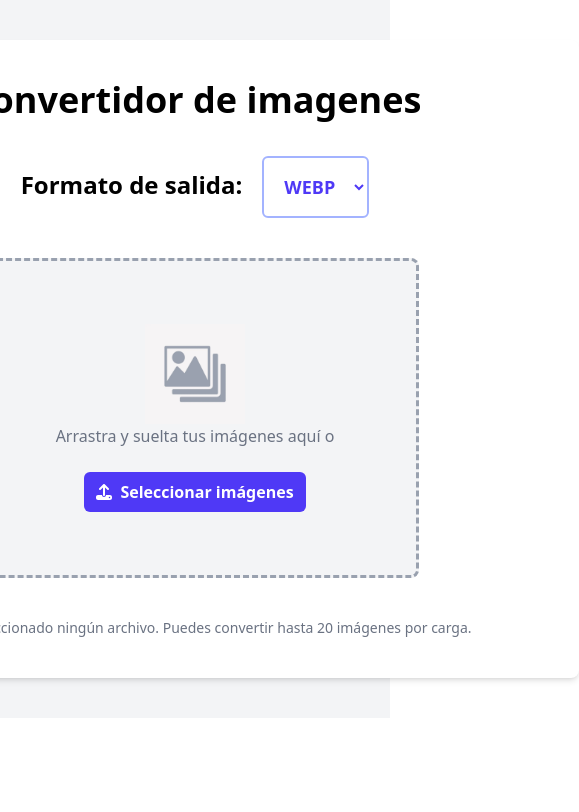
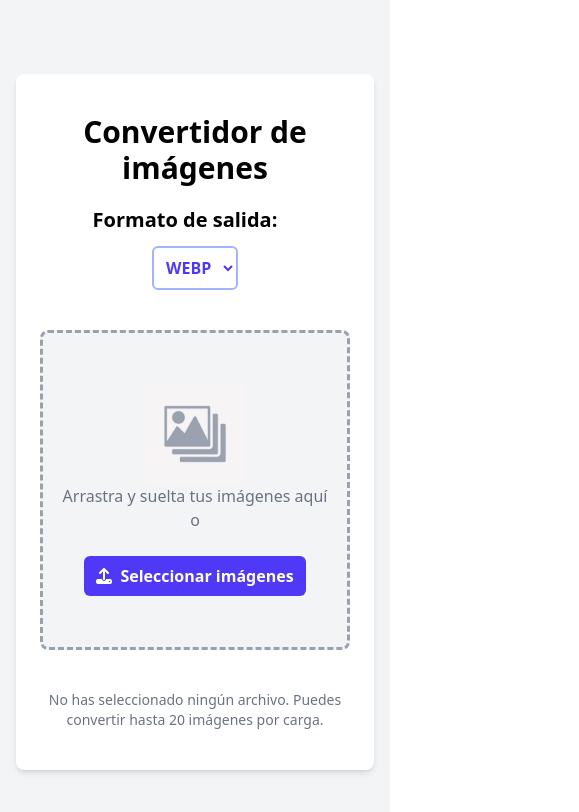
Before and after one commit to asaumet230/sharpconvert, a Next.js app: page / in a window 390 px wide. Shown: the top 812 px of the page, 579 px wide, since content can reach past the window. Built offline with nearby package versions, Linux system fonts and the light colour scheme.

Commit message:
Changes in design mobile first

```diff
--- a/src/app/page.tsx
+++ b/src/app/page.tsx
@@ -2,12 +2,10 @@ import { ImagesForm } from "@/components";
 
 export default function Home() {
   return (
-    <div className="flex flex-col items-center justify-center bg-gray-100">
-      <main>
-        <div className="mx-auto py-10 px-8 my-10 w-3xl bg-white rounded-lg shadow-md">
-          <h1 className="text-4xl font-bold text-center mb-5">Convertidor de imagenes</h1>
-          <ImagesForm />
-        </div>
+    <div className="flex flex-col min-h-screen items-center justify-center bg-gray-100 px-4">
+      <main className="w-full max-w-3xl bg-white rounded-lg shadow-md py-10 px-6 sm:px-8 my-10">
+        <h1 className="text-3xl text-center mb-1 sm:mb-5 sm:text-4xl font-bold ">Convertidor de imágenes</h1>
+        <ImagesForm />
       </main>
     </div>
   );
--- a/src/components/imagesCoverted/ConvertActions.tsx
+++ b/src/components/imagesCoverted/ConvertActions.tsx
@@ -10,7 +10,7 @@ interface ConvertActionsProps {
 export const ConvertActions = ({handleConvert, handleReset}: ConvertActionsProps) => {
 
     return (
-        <div className='flex gap-4 justify-center w-7/12 my-10 animate__animated animate__fadeIn'>
+        <div className='flex flex-col sm:flex-row gap-4 justify-center w-10/12 sm:w-7/12 md:w-9/12 my-10 animate__animated animate__fadeIn'>
             <button
                 className='flex justify-center items-center gap-2  cursor-pointer w-full p-3 font-semibold bg-yellow-400 text-black rounded-md text-base hover:bg-yellow-500 transition-colors'
                 onClick={handleConvert}>
--- a/src/components/imagesCoverted/DownloadActions.tsx
+++ b/src/components/imagesCoverted/DownloadActions.tsx
@@ -10,7 +10,7 @@ interface DownloadActionsProps {
 
 export const DownloadActions = ({ handleDownloadAllAsZip, handleReset }: DownloadActionsProps) => {
     return (
-        <div className='flex gap-4 justify-center w-7/12 my-10 animate__animated animate__fadeIn'>
+        <div className='flex flex-col sm:flex-row gap-4 justify-center w-10/12 sm:w-7/12 md:w-9/12 my-10 animate__animated animate__fadeIn'>
             <button
                 className='flex justify-center items-center gap-2 cursor-pointer w-full p-3 font-semibold bg-blue-600 text-white rounded-md text-base hover:bg-blue-700 transition-colors'
                 onClick={handleDownloadAllAsZip}>
--- a/src/components/imagesCoverted/DownloadInfo.tsx
+++ b/src/components/imagesCoverted/DownloadInfo.tsx
@@ -20,7 +20,7 @@ export const DownloadInfo = ({
 }: DownloadInfoProps) => {
 
     return (
-        <div className='flex flex-col justify-center items-center mr-2 ml-5 animate__animated animate__fadeIn'>
+        <div className='flex flex-col justify-center items-center animate__animated animate__fadeIn'>
             <button
                 onClick={() => handleDownloadByUrl(urls[index], filePreviews[index].file.name.split('.')[0] + '.' + outputFormat)}
                 className='flex items-center justify-center cursor-pointer text-white py-0.5 px-3 mb-0.5 border rounded-lg bg-blue-600 hover:bg-blue-700'>
--- a/src/components/imagesCoverted/FilePreviewList.tsx
+++ b/src/components/imagesCoverted/FilePreviewList.tsx
@@ -5,7 +5,7 @@ import { ImagePreview } from "@/interfaces";
 
 import 'animate.css';
 
-interface FilePreviewListProps{
+interface FilePreviewListProps {
     filePreviews: ImagePreview[];
     urls: string[];
     isLoading: boolean;
@@ -23,17 +23,17 @@ export const FilePreviewList = ({
     outputFormat,
     handleDownloadByUrl,
     handleRemoveFile
-}:FilePreviewListProps) => {
+}: FilePreviewListProps) => {
     return (
         <div className="w-full max-w-3xl mt-6 space-y-4 animate__animated animate__fadeIn">
             {
                 filePreviews.map((item, index) => (
 
-                    <div key={index} className="flex items-center bg-gray-50 border border-gray-300 p-2 rounded-lg shadow-md">
+                    <div key={index} className="flex items-center justify-between bg-gray-50 border border-gray-300 p-2 rounded-lg shadow-md ">
 
-                        <img src={item.url} alt={item.file.name} className="w-12 h-12 object-cover rounded-lg mr-4 border border-gray-300" />
+                        <img src={item.url} alt={item.file.name} className="w-12 h-12 object-cover rounded-lg mr-2 sm:mr-4 border border-gray-300" />
 
-                        <div className="flex-1">
+                        <div className="flex-1 text-left space-y-1">
                             <p className="text-sm font-semibold text-gray-500"> Nombre: {item.file.name}</p>
 
                             <p className="text-sm text-gray-500">
@@ -41,7 +41,9 @@ export const FilePreviewList = ({
                             </p>
                         </div>
 
-                        { isLoading && ( <ProgressBar globalProgress={globalProgress}/>) }
+
+                        <div className={`flex flex-col items-center justify-center ${!isLoading && 'hidden'} w-6/12 sm:flex-row`}>
+                            { isLoading && (<ProgressBar globalProgress={globalProgress} />)}
 
                             {
                                 globalProgress === 100 && urls[index] && (
@@ -54,12 +56,14 @@ export const FilePreviewList = ({
                                     />
                                 )
                             }
+                        </div>
+
 
                         {
                             !isLoading && (
                                 <RemoveFileButton
                                     index={index}
-                                handleRemoveFile={handleRemoveFile}/>
+                                    handleRemoveFile={handleRemoveFile} />
                             )
                         }
 
--- a/src/components/imagesCoverted/ImagesFormatSelector.tsx
+++ b/src/components/imagesCoverted/ImagesFormatSelector.tsx
@@ -1,17 +1,18 @@
 import 'animate.css';
 
-interface  FormatSelectorProps {
+interface FormatSelectorProps {
   outputFormat: string;
   setOutputFormat: (format: string) => void;
 };
 
-export const FormatSelector = ({outputFormat, setOutputFormat }: FormatSelectorProps) => {
+export const FormatSelector = ({ outputFormat, setOutputFormat }: FormatSelectorProps) => {
 
   return (
     <div className='mt-4 animate__animated animate__fadeIn'>
-      <label className='font-semibold mr-5 text-2xl'>Formato de salida:</label>
+      <div className='flex flex-col items-center justify-center sm:flex-row'>
+        <label className='font-semibold mr-5 mb-3 sm:mb-2 text-xl sm:text-2xl '>Formato de salida:</label>
         <select
-        className='p-4 font-semibold text-indigo-600 border-2 border-indigo-300 rounded-md text-lg'
+          className='p-2 font-semibold text-indigo-600 border-2 border-indigo-300 rounded-md text-base sm:text-lg'
           name='outputFormat'
           value={outputFormat}
           onChange={(e) => setOutputFormat(e.target.value)}>
@@ -22,6 +23,7 @@ export const FormatSelector = ({outputFormat, setOutputFormat }: FormatSelectorP
           <option value="avif">AVIF</option>
         </select>
       </div>
+    </div>
   )
 }
 
--- a/src/components/ui/ProgressBar.tsx
+++ b/src/components/ui/ProgressBar.tsx
@@ -7,7 +7,7 @@ interface ProgressBarProps {
 export const ProgressBar = ({ globalProgress }: ProgressBarProps) => {
 
     return (
-        <div className="w-3/12 mx-5 animate__animated animate__fadeIn">
+        <div className="w-7/12 sm:w-5/12 mb-2 mx-auto animate__animated animate__fadeIn">
             <div className="relative w-full h-6 bg-gray-200 rounded-full overflow-hidden">
                 <div
                     className="absolute top-0 left-0 h-full bg-gradient-to-r from-indigo-500 via-purple-500 to-pink-500 transition-all duration-300 ease-out"
--- a/src/components/ui/UploadProgressOverlay.tsx
+++ b/src/components/ui/UploadProgressOverlay.tsx
@@ -32,9 +32,11 @@ export const UploadProgressOverlay = () => {
     }, [uploadProgress]);
 
     return (
-        <div className={`h-80 w-full mx-auto flex flex-col items-center justify-center animate__animated animate__fadeIn ${uploadProgress < 100 ? 'opacity-100' : 'opacity-0 hidden transition duration-500'}`}>
+        <div className={`h-80 w-full mx-auto flex flex-col items-center justify-center animate__animated animate__fadeIn
+            ${uploadProgress < 100 ? 'opacity-100' : 'opacity-0 hidden transition duration-500'}`}>
+
             <h2 className="text-lg text-gray-700 font-medium mb-2">Cargando imágenes...</h2>
-            <div className="relative w-7/12 h-8 bg-gray-200 rounded-full overflow-hidden">
+            <div className="relative w-11/12 sm:w-9/12 md:w-7/12 h-8 bg-gray-200 rounded-full overflow-hidden">
                 <div
                     className="absolute top-0 left-0 h-full bg-gradient-to-r from-indigo-500 via-purple-500 to-pink-500 transition-all duration-300 ease-out"
                     style={{ width: `${uploadProgress}%` }} />
```
Lines whose indentation alone changed are shown as unchanged.
